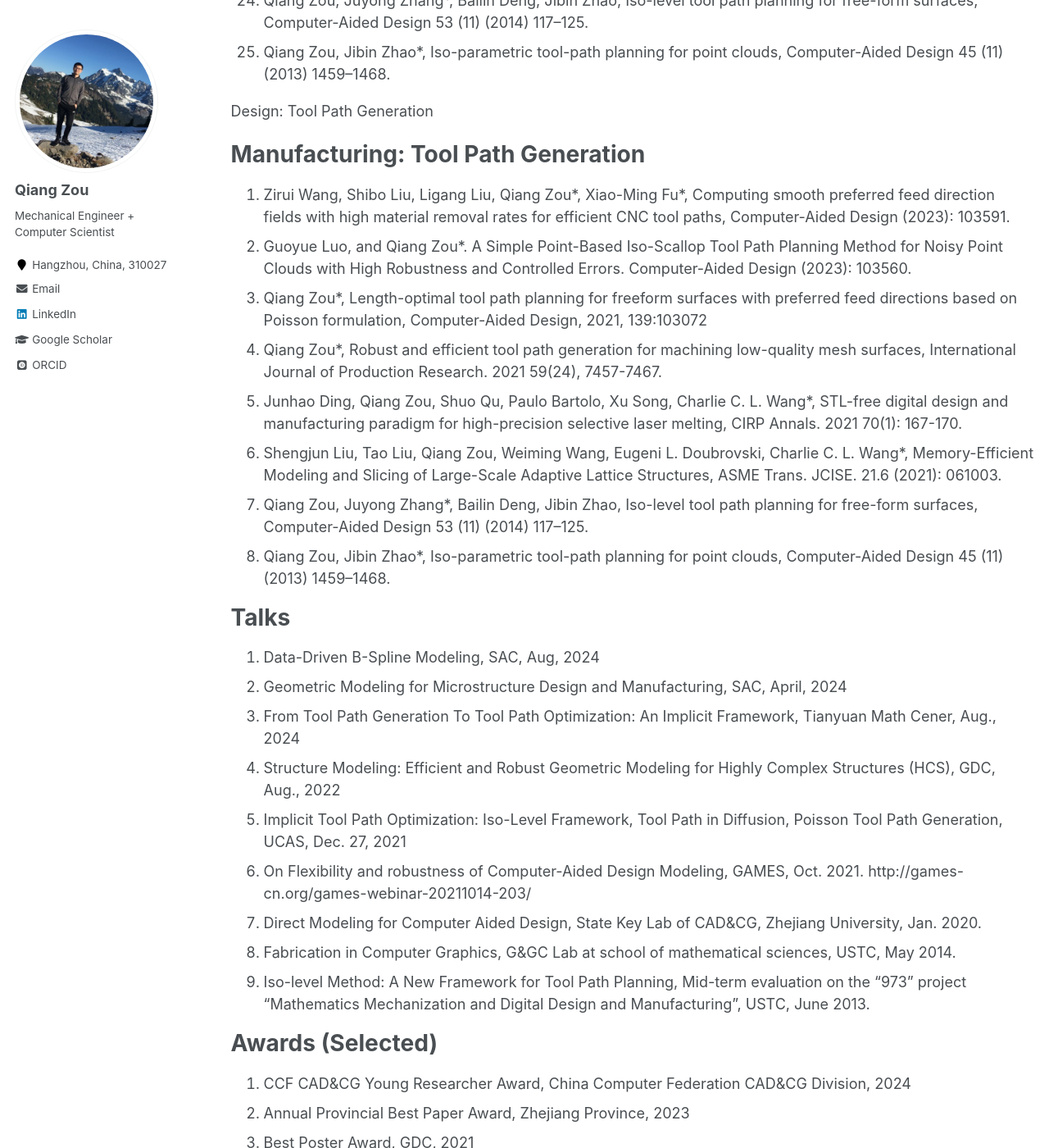
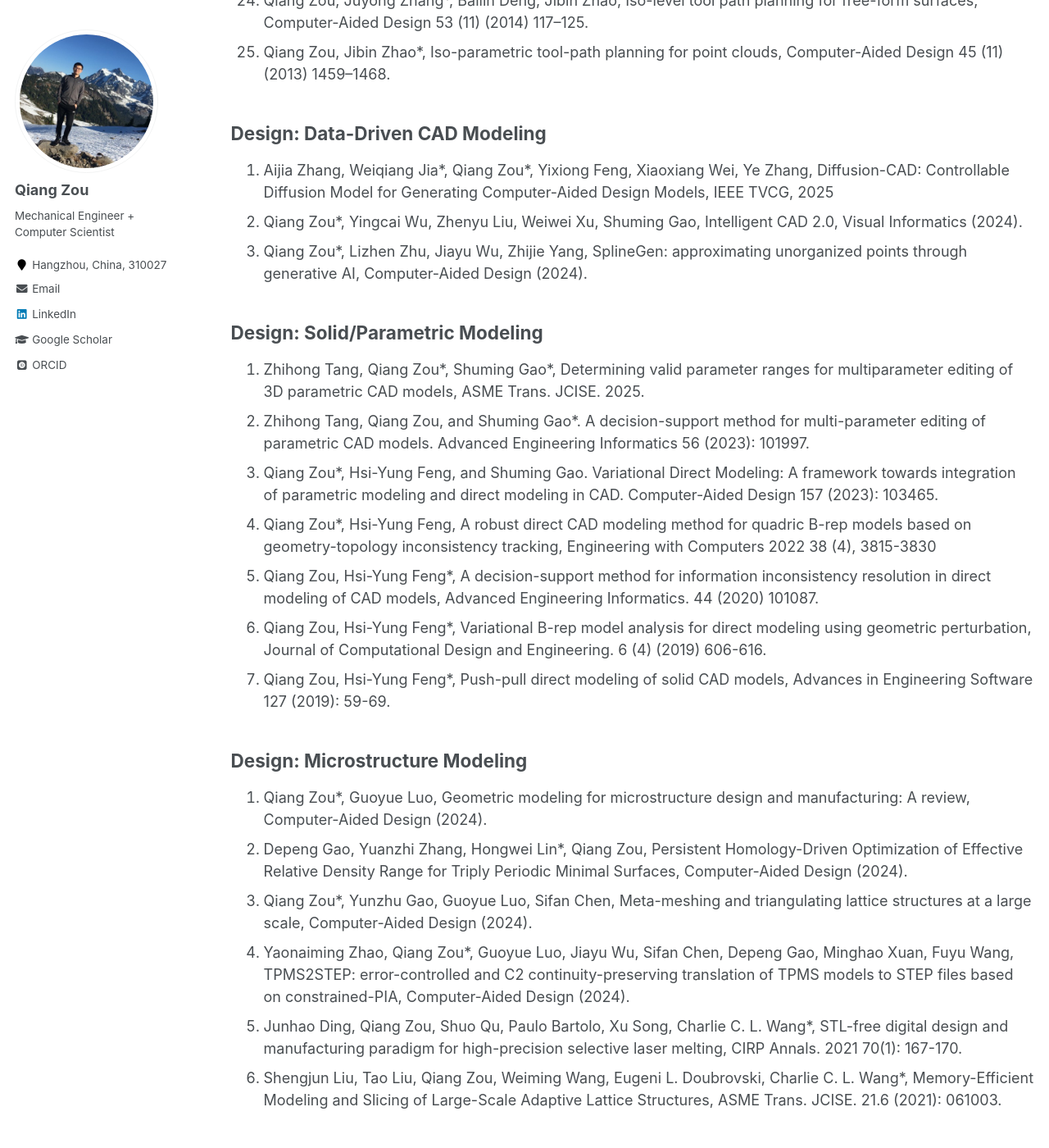
Before and after one commit to Qiang-Zou/Qiang-Zou.github.io, a Jekyll site: the page built from _pages/research.md, in a window 1280 px wide and 1400 px high, scrolled down 1677 px. Shown: the whole window at 82% size. Built offline with Jekyll 4.4.1, drawn with Linux system fonts in a browser that asks for light colours; some web fonts are replaced; some of the changed text lies outside the part shown.

Commit message:
Update research.md

```diff
--- a/_pages/research.md
+++ b/_pages/research.md
@@ -51,19 +51,58 @@ See [Google Scholar](https://scholar.google.com/citations?user=9FwFNqAAAAAJ&hl=e
 1. Qiang Zou, Jibin Zhao*, Iso-parametric tool-path planning for point clouds, Computer-Aided Design 45 (11) (2013) 1459–1468.
 <!-- 1. Jibin Zhao*, Bo Zhong, Qiang Zou, Honjun Liu, Tool orientation planning for five-axis CNC machining of open free-form surfaces. Journal of Systems Science and Complexity 26 (5) (2013) 667–675. -->
 
-Design: Tool Path Generation
+Design: Data-Driven CAD Modeling
+------
+1. Aijia Zhang, Weiqiang Jia\*, Qiang Zou\*, Yixiong Feng, Xiaoxiang Wei, Ye Zhang, Diffusion-CAD: Controllable Diffusion Model for Generating Computer-Aided Design Models, IEEE TVCG, 2025
+1. Qiang Zou\*, Yingcai Wu, Zhenyu Liu, Weiwei Xu, Shuming Gao, Intelligent CAD 2.0, Visual Informatics (2024).
+1. Qiang Zou\*, Lizhen Zhu, Jiayu Wu, Zhijie Yang, SplineGen: approximating unorganized points through generative AI, Computer-Aided Design (2024).
+
+
+
+
+Design: Solid/Parametric Modeling
+------
+1. Zhihong Tang, Qiang Zou\*, Shuming Gao\*, Determining valid parameter ranges for multiparameter editing of 3D parametric CAD models, ASME Trans. JCISE. 2025.
+1. Zhihong Tang, Qiang Zou, and Shuming Gao*. A decision-support method for multi-parameter editing of parametric CAD models. Advanced Engineering Informatics 56 (2023): 101997.
+1. Qiang Zou\*, Hsi-Yung Feng, and Shuming Gao. Variational Direct Modeling: A framework towards integration of parametric modeling and direct modeling in CAD. Computer-Aided Design 157 (2023): 103465.
+1. Qiang Zou*, Hsi-Yung Feng, A robust direct CAD modeling method for quadric B-rep models based on geometry-topology inconsistency tracking, Engineering with Computers 2022 38 (4), 3815-3830
+1. Qiang Zou, Hsi-Yung Feng*, A decision-support method for information inconsistency resolution in direct modeling of CAD models, Advanced Engineering Informatics. 44 (2020) 101087.
+1. Qiang Zou, Hsi-Yung Feng*, Variational B-rep model analysis for direct modeling using geometric perturbation, Journal of Computational Design and Engineering. 6 (4) (2019) 606-616.
+1. Qiang Zou, Hsi-Yung Feng*, Push-pull direct modeling of solid CAD models, Advances in Engineering Software 127 (2019): 59-69.
+
+
+Design: Microstructure Modeling
+------
+1. Qiang Zou\*, Guoyue Luo, Geometric modeling for microstructure design and manufacturing: A review, Computer-Aided Design (2024).
+1. Depeng Gao, Yuanzhi Zhang, Hongwei Lin\*, Qiang Zou, Persistent Homology-Driven Optimization of Effective Relative Density Range for Triply Periodic Minimal Surfaces, Computer-Aided Design (2024).
+1. Qiang Zou\*, Yunzhu Gao, Guoyue Luo, Sifan Chen, Meta-meshing and triangulating lattice structures at a large scale, Computer-Aided Design (2024).
+1. Yaonaiming Zhao, Qiang Zou\*, Guoyue Luo, Jiayu Wu, Sifan Chen, Depeng Gao, Minghao Xuan, Fuyu Wang, TPMS2STEP: error-controlled and C2 continuity-preserving translation of TPMS models to STEP files based on constrained-PIA, Computer-Aided Design (2024).
+1. Junhao Ding, Qiang Zou, Shuo Qu, Paulo Bartolo, Xu Song, Charlie C. L. Wang*, STL-free digital design and manufacturing paradigm for high-precision selective laser melting, CIRP Annals. 2021 70(1): 167-170.
+1. Shengjun Liu, Tao Liu, Qiang Zou, Weiming Wang, Eugeni L. Doubrovski, Charlie C. L. Wang*, Memory-Efficient Modeling and Slicing of Large-Scale Adaptive Lattice Structures, ASME Trans. JCISE. 21.6 (2021): 061003.
+
+
+Design: Simulation & Optimization
+------
+1. Li Ming, Chengfeng Lin, Wei Chen, Yusheng Liu, Shuming Gao, and Qiang Zou\*. XVoxel-Based Parametric Design Optimization of Feature Models. Computer-Aided Design 160 (2023): 103528.
+1. Guan Wang, Qiang Zou\*, Chuke Zhao, Yusheng Liu\*, and Xiaoping Ye. A highly efficient approach for bi-level programming problems based on dominance determination. ASME Trans. JCISE 22, no. 4 (2022): 041006.
+
+
+
 
 
 Manufacturing: Tool Path Generation
-=======
+------
 1. Zirui Wang, Shibo Liu, Ligang Liu, Qiang Zou\*, Xiao-Ming Fu\*, Computing smooth preferred feed direction fields with high material removal rates for efficient CNC tool paths, Computer-Aided Design (2023): 103591.
 1. Guoyue Luo, and Qiang Zou\*. A Simple Point-Based Iso-Scallop Tool Path Planning Method for Noisy Point Clouds with High Robustness and Controlled Errors. Computer-Aided Design (2023): 103560.
 1. Qiang Zou*, Length-optimal tool path planning for freeform surfaces with preferred feed directions based on Poisson formulation, Computer-Aided Design, 2021, 139:103072
 1. Qiang Zou*, Robust and efficient tool path generation for machining low-quality mesh surfaces, International Journal of Production Research. 2021 59(24), 7457-7467.
-1. Junhao Ding, Qiang Zou, Shuo Qu, Paulo Bartolo, Xu Song, Charlie C. L. Wang*, STL-free digital design and manufacturing paradigm for high-precision selective laser melting, CIRP Annals. 2021 70(1): 167-170.
-1. Shengjun Liu, Tao Liu, Qiang Zou, Weiming Wang, Eugeni L. Doubrovski, Charlie C. L. Wang*, Memory-Efficient Modeling and Slicing of Large-Scale Adaptive Lattice Structures, ASME Trans. JCISE. 21.6 (2021): 061003.
 1. Qiang Zou, Juyong Zhang*, Bailin Deng, Jibin Zhao, Iso-level tool path planning for free-form surfaces, Computer-Aided Design 53 (11) (2014) 117–125.
 1. Qiang Zou, Jibin Zhao*, Iso-parametric tool-path planning for point clouds, Computer-Aided Design 45 (11) (2013) 1459–1468.
+
+Manufacturing: Simulation
+------
+
+
 
 Talks
 ======
```
